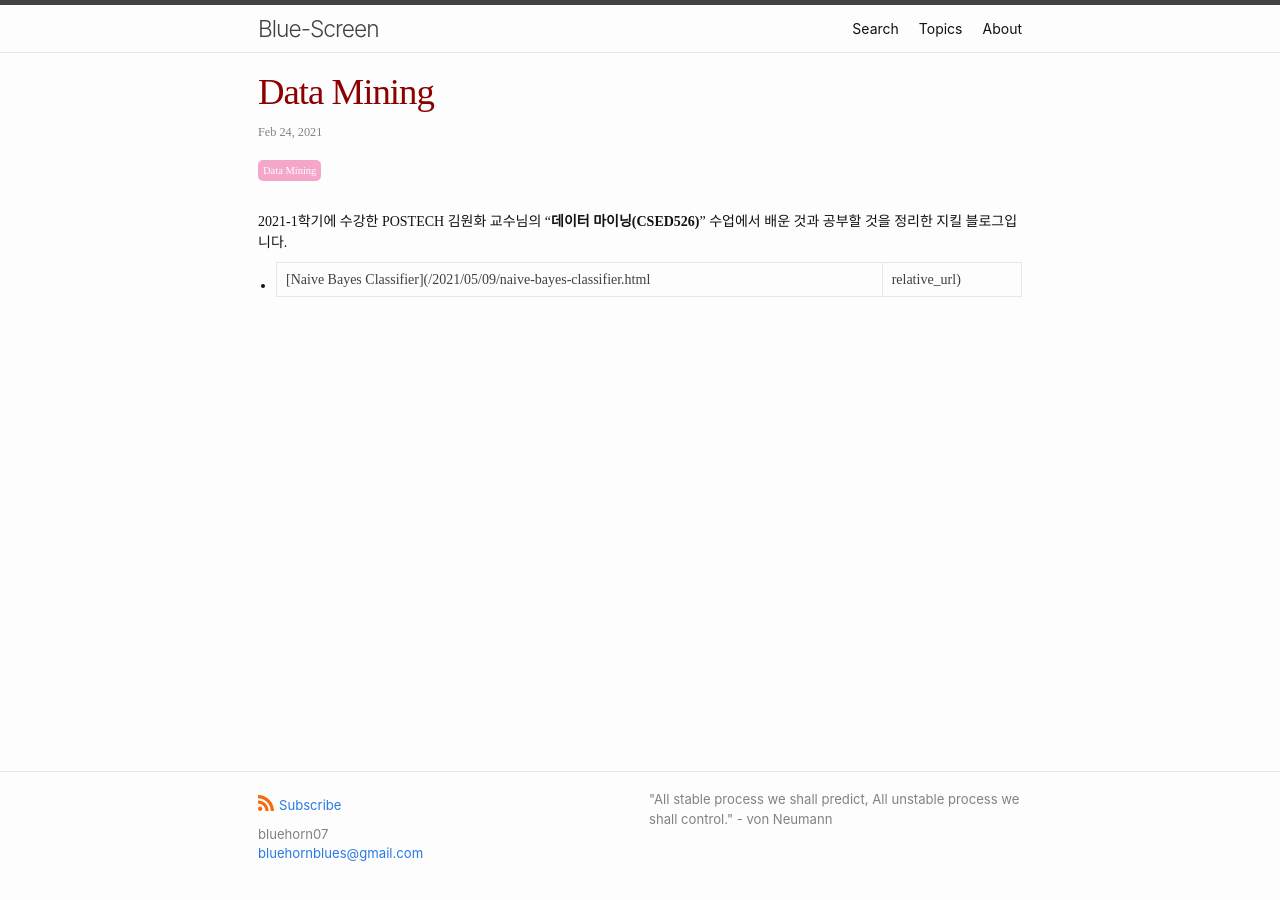
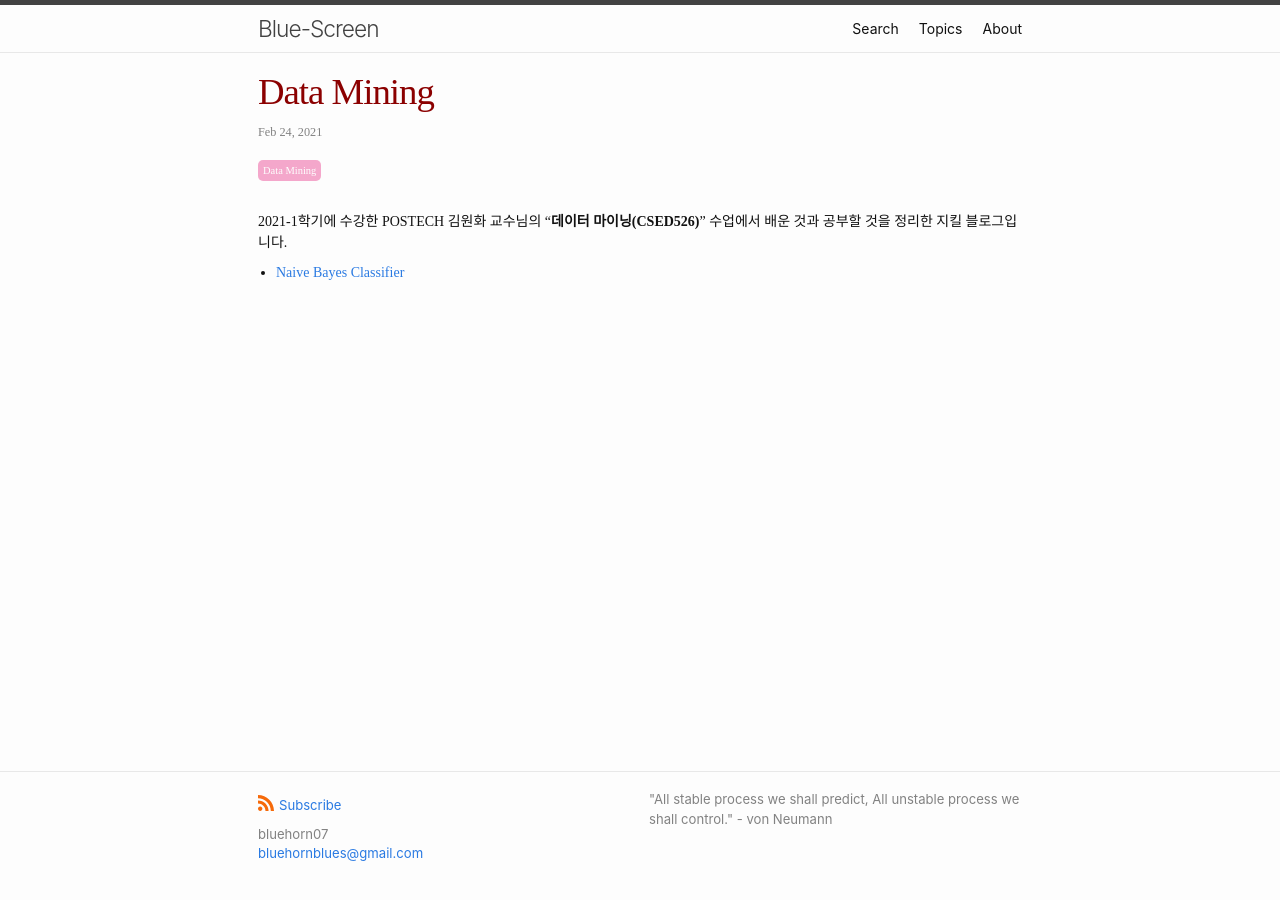
Before and after one commit to BlueHorn07/computer_science, a Jekyll site: the page built from _posts/data-mining/2021-02-24-data-mining.md, in a window 1280 px wide. Built offline with Jekyll 4.4.1, drawn with Linux system fonts in a browser that asks for light colours; nearby versions of some CDN libraries; some web fonts are replaced.

Commit message:
fix typos

```diff
--- a/_posts/data-mining/2021-02-24-data-mining.md
+++ b/_posts/data-mining/2021-02-24-data-mining.md
@@ -10,4 +10,4 @@ hidden: true
 
 2021-1학기에 수강한 POSTECH 김원화 교수님의 "**데이터 마이닝(CSED526)**" 수업에서 배운 것과 공부할 것을 정리한 지킬 블로그입니다.
 
-- [Naive Bayes Classifier]({{"/2021/05/09/naive-bayes-classifier.html | relative_url"}})
+- [Naive Bayes Classifier]({{"/2021/05/09/naive-bayes-classifier.html" | relative_url}})
```
Also changed, not shown: _posts/algorithm/2021-05-03-implementations-of-heap.md (+1 -1 lines).
